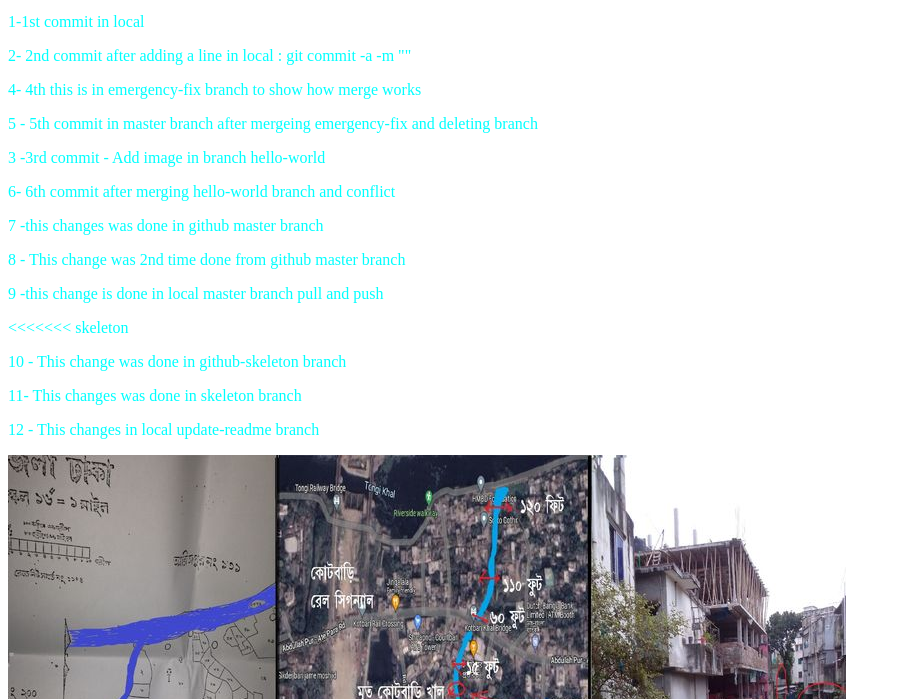
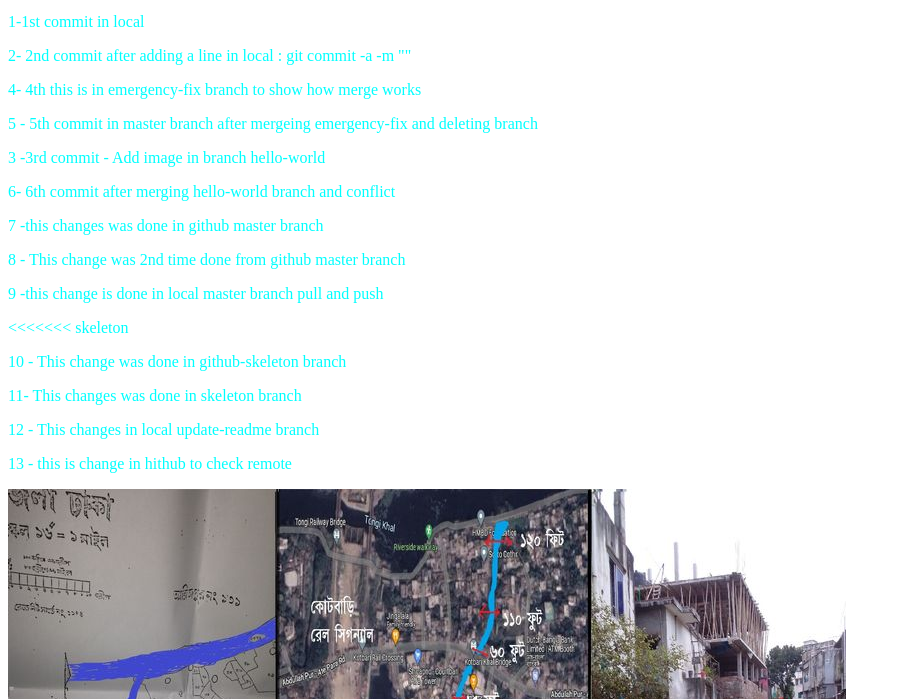
Before and after one commit to shiblyahmed28/git-hello2, a plain HTML site: page project/index.html in a window 1280 px wide. Shown: the part 101-800 px from the top of the page, without its empty margins (0-901 px from the left). Drawn offline with Linux system fonts and the light colour scheme.

Commit message:
13th commit

```diff
--- a/project/index.html
+++ b/project/index.html
@@ -18,10 +18,8 @@
 <p>9 -this change is done in local master branch pull and push</p><<<<<<< skeleton
 <p>10 - This change was done in github-skeleton branch</p>
 <p>11- This changes was done in skeleton branch </p>
-
 <p>12 - This changes in local update-readme branch</p>
-
-
+<p>13 - this is change in hithub to check remote</p>
 
 <div><img src="kotbari.jpg" alt="Hello"></div>
 
```
